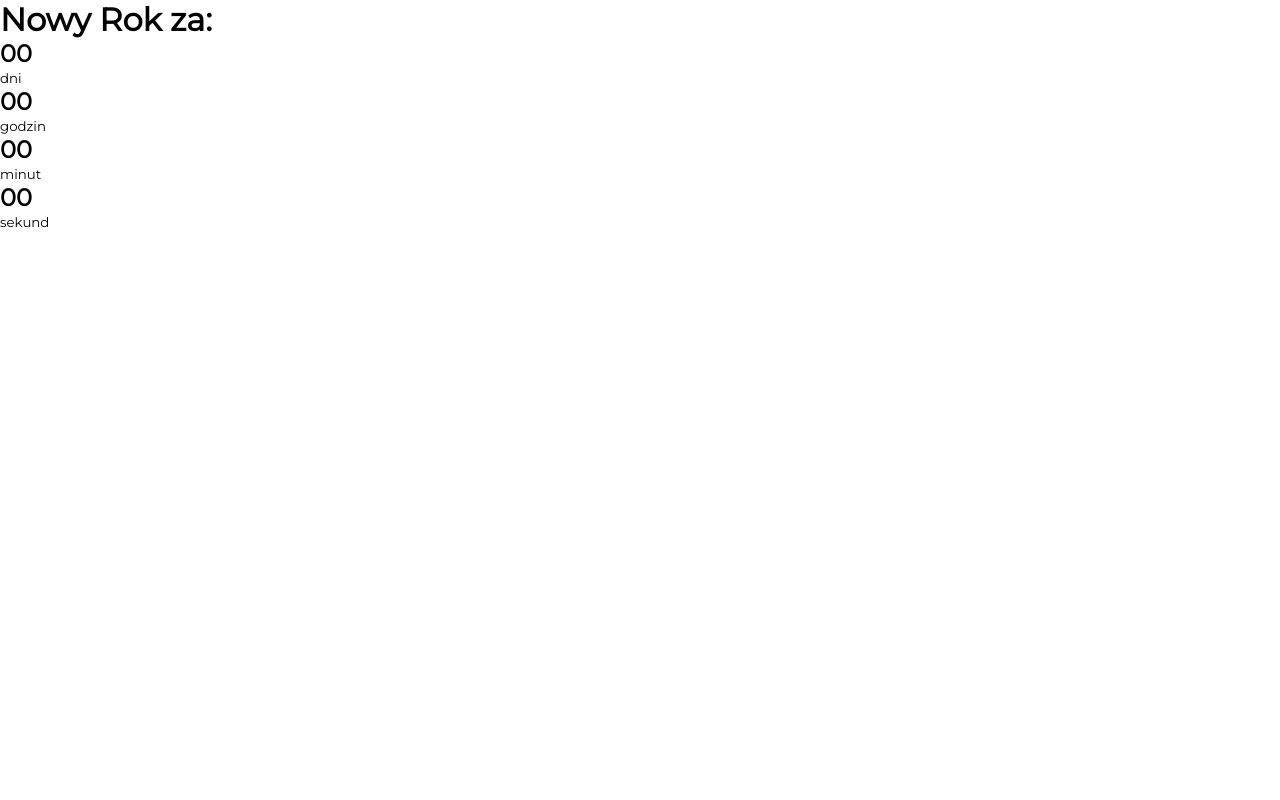
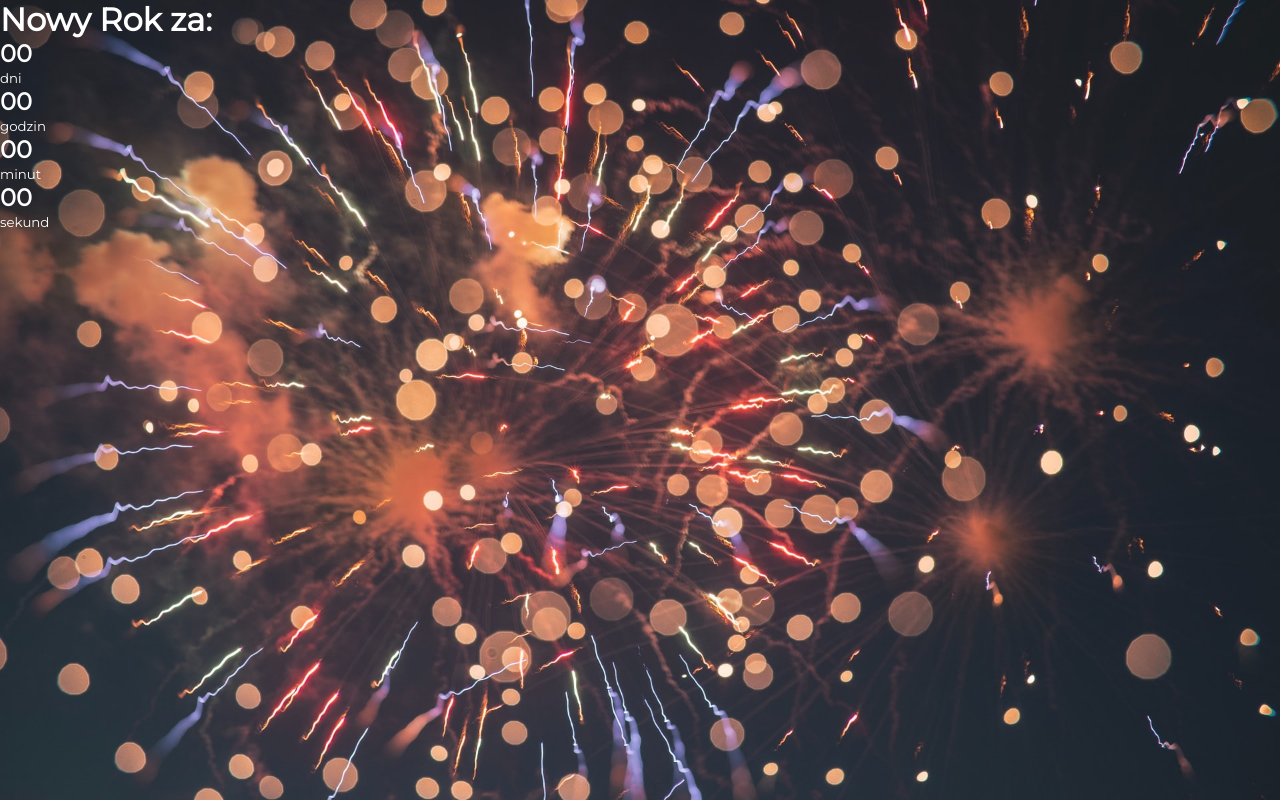
Before and after one commit to Elldrigar/JSVanilla_New-year-countdown, a plain HTML site: page index.html in a window 1280 px wide. Drawn offline with Linux system fonts and the light colour scheme.

Commit message:
Add background image and white font 🧙🏻‍♂️

```diff
--- a/style.css
+++ b/style.css
@@ -8,4 +8,10 @@
 
 body {
     font-family:  'Montserrat', sans-serif;
+    background-image: url('img/bg_large.jpg');
+    background-size: cover;
+    background-repeat: no-repeat;
+    background-position: center center;
+    height: 100vh;
+    color: #ffffff;
 }
```
